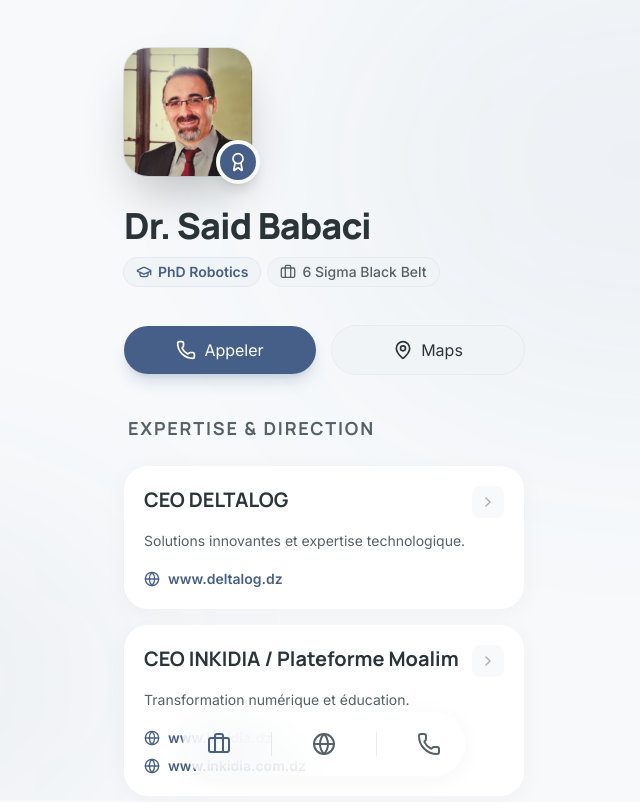
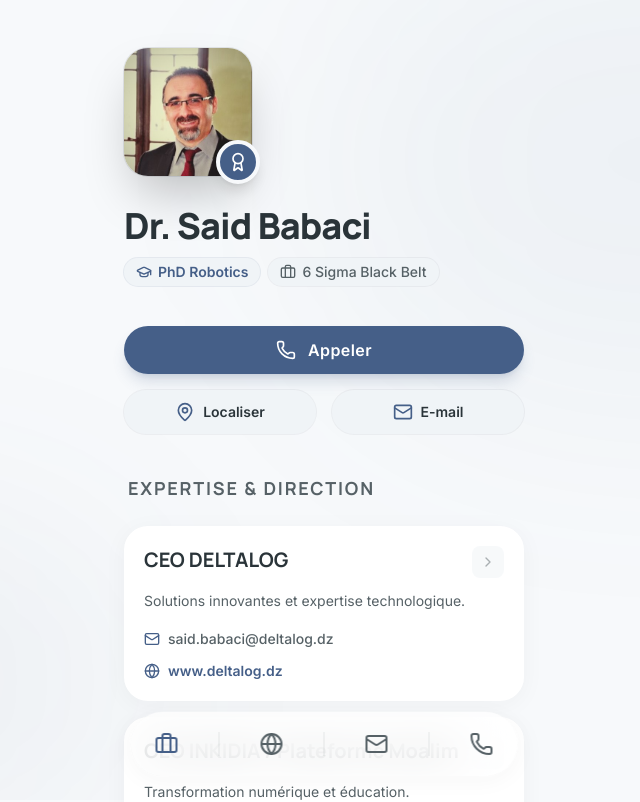
Before and after one commit to medjadjiabdeldjali99l/CARD-VISISTE, a React (Vite) app: page / in a window 1280 px wide. Shown: the top 802 px of the page, without its empty margins (316-956 px from the left). Built offline with nearby package versions, Linux system fonts and the light colour scheme.

Commit message:
add email

```diff
--- a/src/App.jsx
+++ b/src/App.jsx
@@ -1,6 +1,6 @@
 import React from 'react';
 import { motion } from 'framer-motion';
-import { Phone, Globe, MapPin, Briefcase, Award, GraduationCap, ChevronRight, ExternalLink } from 'lucide-react';
+import { Phone, Globe, MapPin, Mail, Briefcase, Award, GraduationCap, ChevronRight, ExternalLink } from 'lucide-react';
 
 const App = () => {
   const containerVariants = {
@@ -28,6 +28,7 @@ const App = () => {
       title: "CEO DELTALOG",
       description: "Solutions innovantes et expertise technologique.",
       websites: ["http://www.deltalog.dz"],
+      email: "said.babaci@deltalog.dz",
       location: "https://maps.app.goo.gl/DekjfFRnX7fBzrxw5",
       isPrimary: true
     },
@@ -35,11 +36,13 @@ const App = () => {
       title: "CEO INKIDIA / Plateforme Moalim",
       description: "Transformation numérique et éducation.",
       websites: ["https://www.inkidia.dz", "https://www.inkidia.com.dz"],
+      email: "contact@inkidia.dz",
     },
     {
       title: "Fondateur – Cluster Excellence Opérationnelle",
       description: "Promotion de la performance industrielle.",
       websites: ["http://www.CEO-DZ.com"],
+      email: "contact@ceo-dz.com",
     }
   ];
 
@@ -95,15 +98,17 @@ const App = () => {
         </section>
 
         {/* Primary Actions */}
-        <section className="grid grid-cols-2 gap-4">
+        <section className="grid grid-cols-1 gap-4">
           <motion.a
             variants={itemVariants}
             href="tel:0560985514"
-            className="btn-primary flex items-center justify-center gap-2 group shadow-lg shadow-primary/20"
+            className="btn-primary flex items-center justify-center gap-3 group shadow-lg shadow-primary/20"
           >
             <Phone className="w-5 h-5 group-hover:scale-110 transition-transform" />
-            <span>Appeler</span>
+            <span className="font-bold tracking-wide">Appeler</span>
           </motion.a>
+
+          <div className="grid grid-cols-2 gap-4">
             <motion.a
               variants={itemVariants}
               href="https://maps.app.goo.gl/DekjfFRnX7fBzrxw5"
@@ -111,9 +116,19 @@ const App = () => {
               rel="noopener noreferrer"
               className="btn-secondary flex items-center justify-center gap-2 group ring-1 ring-on-surface/5"
             >
-            <MapPin className="w-5 h-5 group-hover:scale-110 transition-transform" />
-            <span>Maps</span>
+              <MapPin className="w-5 h-5 group-hover:scale-110 transition-transform text-primary" />
+              <span className="text-sm font-semibold">Localiser</span>
             </motion.a>
+
+            <motion.a
+              variants={itemVariants}
+              href="mailto:said.babaci@deltalog.dz"
+              className="btn-secondary flex items-center justify-center gap-2 group ring-1 ring-on-surface/5"
+            >
+              <Mail className="w-5 h-5 group-hover:scale-110 transition-transform text-primary" />
+              <span className="text-sm font-semibold">E-mail</span>
+            </motion.a>
+          </div>
         </section>
 
         {/* Roles & Entities */}
@@ -141,7 +156,16 @@ const App = () => {
                 <p className="text-on-surface-variant text-sm mb-4 leading-relaxed">
                   {role.description}
                 </p>
-                <div className="flex flex-col gap-2">
+                <div className="flex flex-col gap-3">
+                  {role.email && (
+                    <a
+                      href={`mailto:${role.email}`}
+                      className="inline-flex items-center gap-2 text-on-surface-variant font-medium text-sm hover:text-primary transition-colors"
+                    >
+                      <Mail className="w-4 h-4 text-primary" />
+                      {role.email}
+                    </a>
+                  )}
                   {role.websites.map((url, uidx) => (
                     <a
                       key={uidx}
@@ -179,6 +203,10 @@ const App = () => {
           <Globe className="w-6 h-6" />
         </a>
         <div className="w-[1px] h-6 bg-on-surface/10" />
+        <a href="mailto:said.babaci@deltalog.dz" className="p-2 text-on-surface-variant hover:scale-110 transition-transform">
+          <Mail className="w-6 h-6" />
+        </a>
+        <div className="w-[1px] h-6 bg-on-surface/10" />
         <a href="tel:0560985514" className="p-2 text-on-surface-variant hover:scale-110 transition-transform">
           <Phone className="w-6 h-6" />
         </a>
```
Lines whose indentation alone changed are shown as unchanged.
